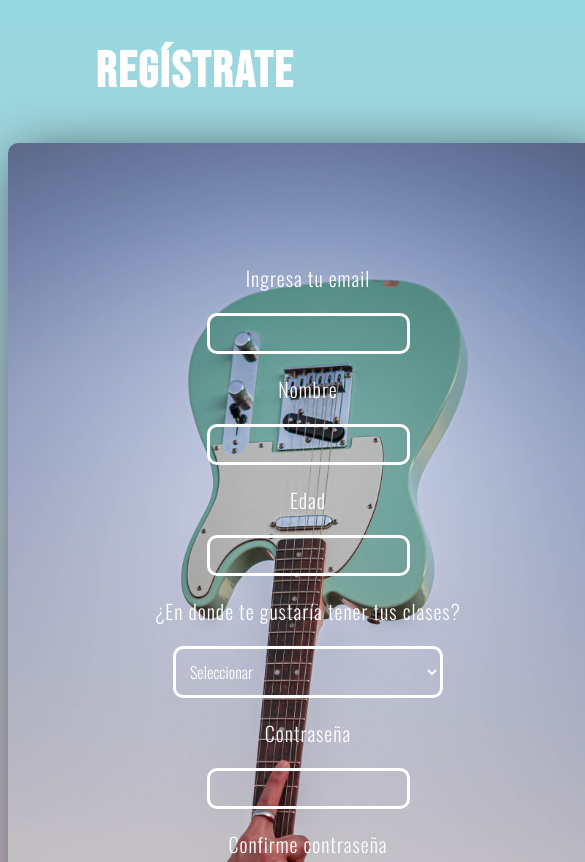
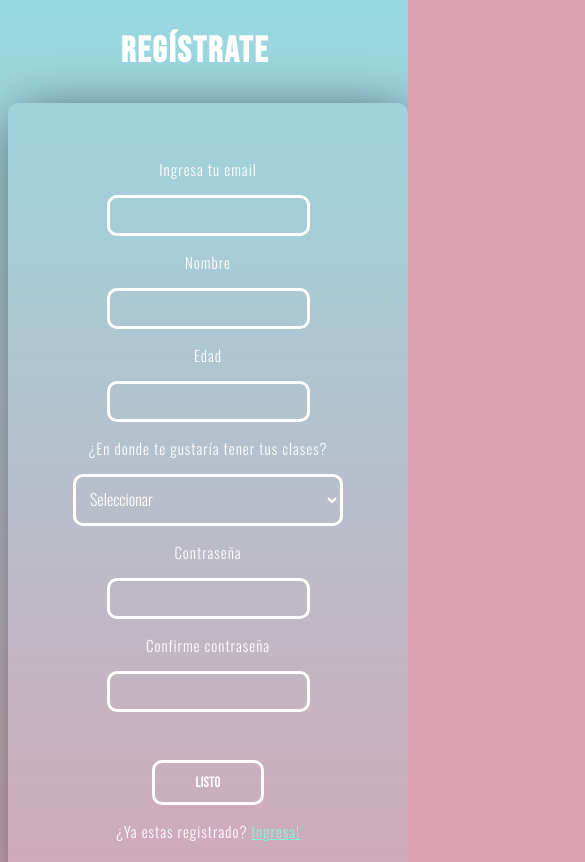
Before and after one commit to Lucjana/webdesing, a plain HTML site: page registrate.html in a window 390 px wide. Shown: the top 862 px of the page, 585 px wide, since content can reach past the window. Drawn offline with nearby package versions, Linux system fonts and the light colour scheme.

Commit message:
Update style2.css

```diff
--- a/style2.css
+++ b/style2.css
@@ -99,3 +99,29 @@ button {
 .uniqa{
     color: aquamarine;
 }
+@media screen and (max-width: 600px) {
+    .form {
+        background: none;
+        align-items: center;
+        width: 400px;
+        padding: 40px 40px;
+
+
+    }
+
+    input {
+        padding: 10px 10px;
+
+    }
+
+    h2{
+        font-size: 36px;
+    }
+    p {
+        font-size: 15px;
+    }
+    button {
+        padding: 10px 40px;
+        font-size: 15px;
+    }
+}
```
